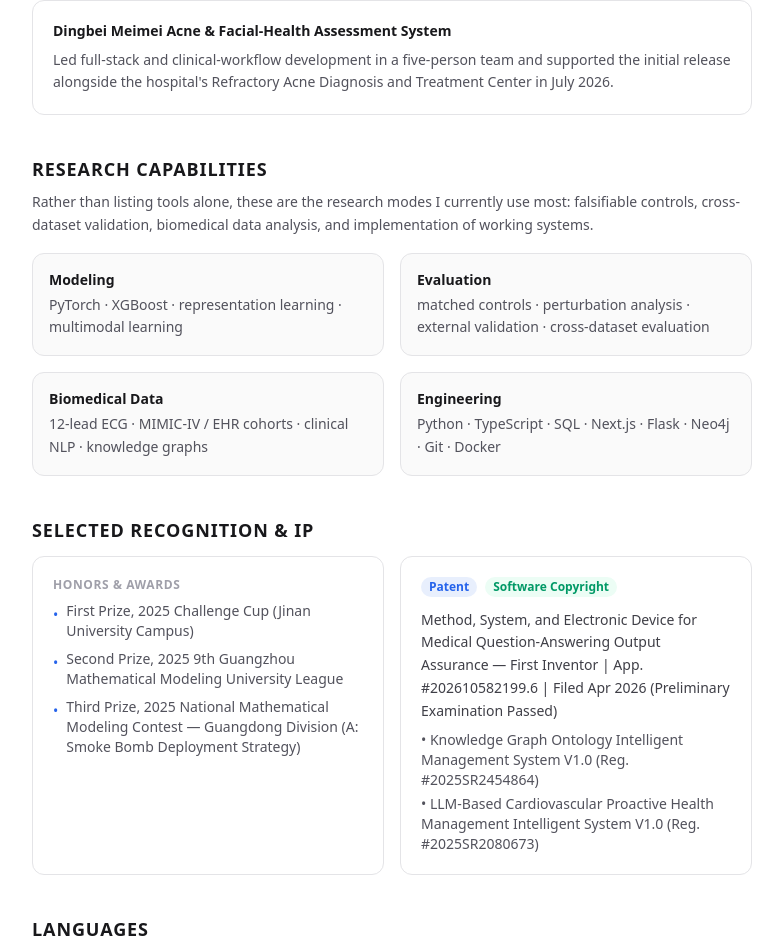
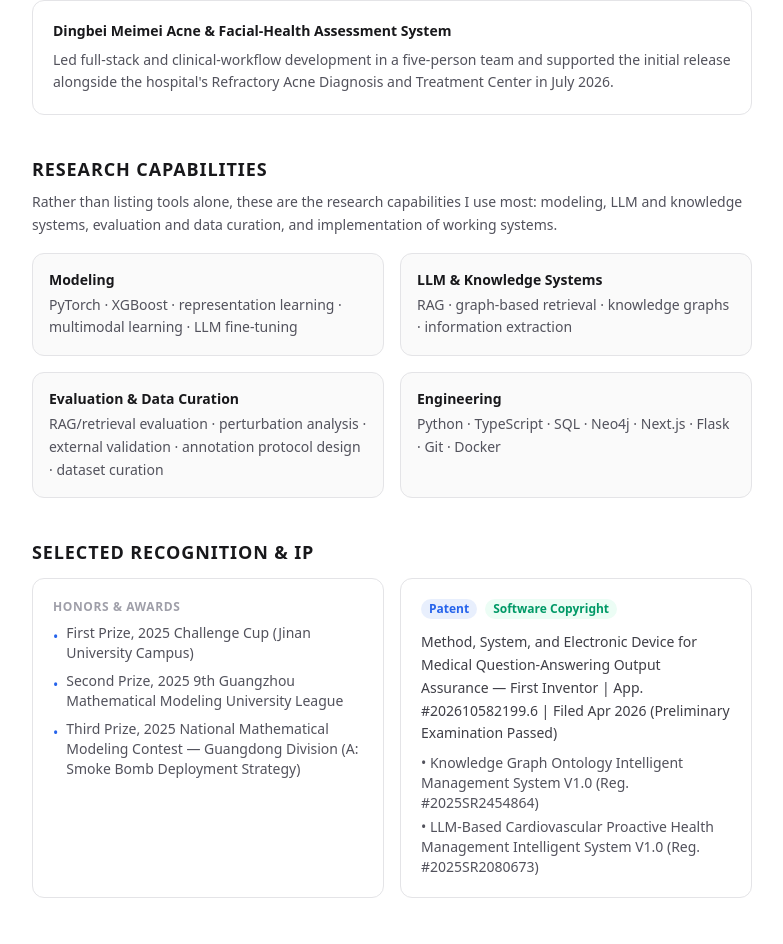
Before and after one commit to CRF2004/crf2004.github.io, a Next.js app: page /en/cv in a window 1280 px wide. Shown: the part 2528-3472 px from the top of the page, without its empty margins (248-1031 px from the left). Built offline with nearby package versions, Linux system fonts and the light colour scheme.

Commit message:
Update research capabilities taxonomy

```diff
--- a/app/[locale]/cv/page.tsx
+++ b/app/[locale]/cv/page.tsx
@@ -41,7 +41,7 @@ export default function CVPage({
           "除方法研究外，我也持续参与医院场景中的数据处理、知识表示、检索与临床工作流开发，用来理解模型在真实系统中的约束。",
         capabilities: "研究能力",
         capabilitiesIntro:
-          "相比单纯罗列工具，我更希望展示我目前已经形成的研究工作方式：设计可证伪的对照、做跨数据集验证，并把分析落到可运行系统。",
+          "相比单纯罗列工具，这里概括我目前最常用的研究能力：模型构建、LLM 与知识系统、评估与数据构建，以及把方法落到可运行系统。",
         courses: "相关课程",
         selectedRecognition: "精选荣誉与知识产权",
         languages: "语言",
@@ -97,19 +97,19 @@ export default function CVPage({
         capabilityItems: [
           {
             title: "建模",
-            items: "PyTorch · XGBoost · representation learning · multimodal learning",
+            items: "PyTorch · XGBoost · representation learning · multimodal learning · LLM fine-tuning",
           },
           {
-            title: "评估",
-            items: "matched controls · perturbation analysis · external validation · cross-dataset evaluation",
+            title: "LLM 与知识系统",
+            items: "RAG · graph-based retrieval · knowledge graphs · information extraction",
           },
           {
-            title: "生物医学数据",
-            items: "12-lead ECG · MIMIC-IV / EHR cohorts · clinical NLP · knowledge graphs",
+            title: "评估与数据构建",
+            items: "RAG/retrieval evaluation · perturbation analysis · external validation · annotation protocol design · dataset curation",
           },
           {
             title: "工程",
-            items: "Python · TypeScript · SQL · Next.js · Flask · Neo4j · Git · Docker",
+            items: "Python · TypeScript · SQL · Neo4j · Next.js · Flask · Git · Docker",
           },
         ],
         coursesList:
@@ -133,7 +133,7 @@ export default function CVPage({
           "Alongside methodological research, I work on hospital-facing data, knowledge, retrieval, and workflow systems to better understand the constraints that appear when models leave the benchmark setting.",
         capabilities: "Research Capabilities",
         capabilitiesIntro:
-          "Rather than listing tools alone, these are the research modes I currently use most: falsifiable controls, cross-dataset validation, biomedical data analysis, and implementation of working systems.",
+          "Rather than listing tools alone, these are the research capabilities I use most: modeling, LLM and knowledge systems, evaluation and data curation, and implementation of working systems.",
         courses: "Selected Coursework",
         selectedRecognition: "Selected Recognition & IP",
         languages: "Languages",
@@ -189,19 +189,19 @@ export default function CVPage({
         capabilityItems: [
           {
             title: "Modeling",
-            items: "PyTorch · XGBoost · representation learning · multimodal learning",
+            items: "PyTorch · XGBoost · representation learning · multimodal learning · LLM fine-tuning",
           },
           {
-            title: "Evaluation",
-            items: "matched controls · perturbation analysis · external validation · cross-dataset evaluation",
+            title: "LLM & Knowledge Systems",
+            items: "RAG · graph-based retrieval · knowledge graphs · information extraction",
           },
           {
-            title: "Biomedical Data",
-            items: "12-lead ECG · MIMIC-IV / EHR cohorts · clinical NLP · knowledge graphs",
+            title: "Evaluation & Data Curation",
+            items: "RAG/retrieval evaluation · perturbation analysis · external validation · annotation protocol design · dataset curation",
           },
           {
             title: "Engineering",
-            items: "Python · TypeScript · SQL · Next.js · Flask · Neo4j · Git · Docker",
+            items: "Python · TypeScript · SQL · Neo4j · Next.js · Flask · Git · Docker",
           },
         ],
         coursesList:
```
